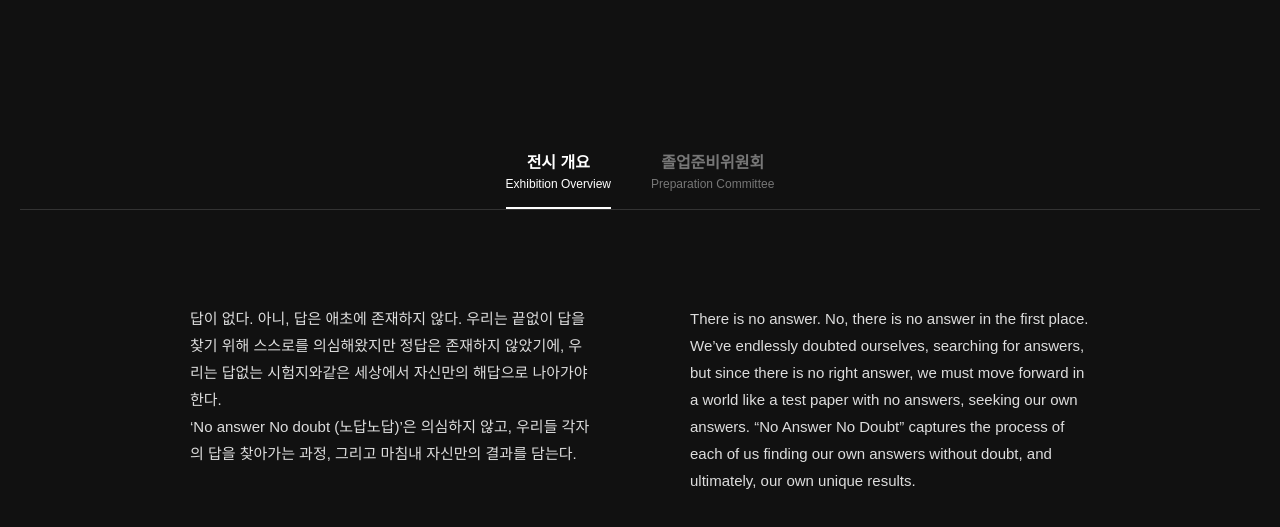
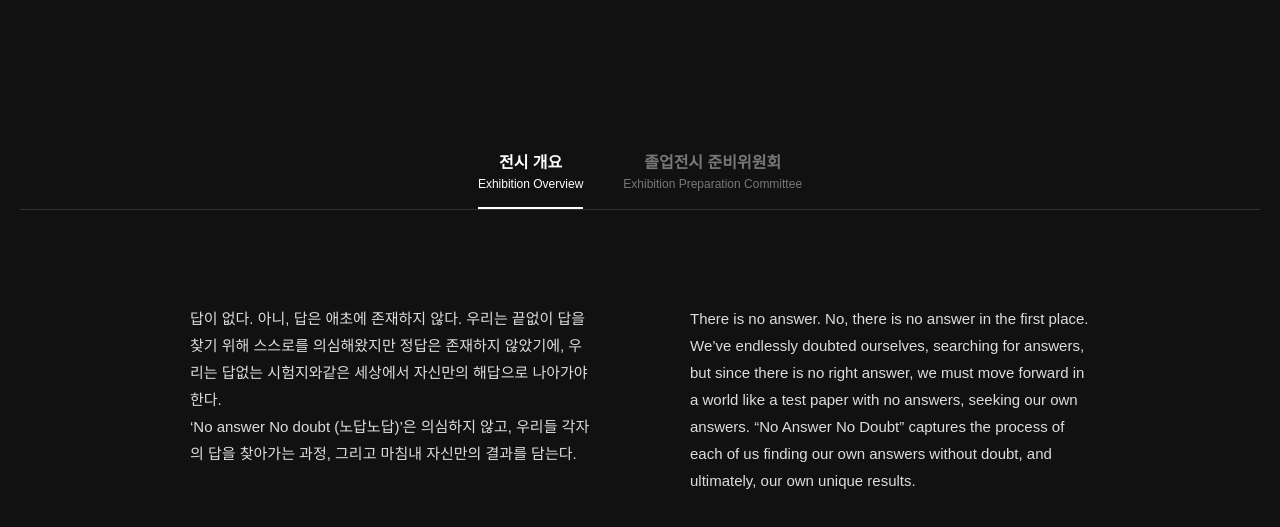
Before and after one commit to qhtjd8171/inuexhibition, a plain HTML site: page about.html in a window 1280 px wide. Shown: the part 79-606 px from the top of the page. Drawn offline with Linux system fonts and the light colour scheme; a web font is replaced by a local one.

Commit message:
Update  about.html

```diff
--- a/about.html
+++ b/about.html
@@ -40,8 +40,8 @@
                         <span class="sub-title">Exhibition Overview</span>
                     </button>
                     <button class="tab-button" data-tab="committee">
-                        <span class="main-title">졸업준비위원회</span>
-                        <span class="sub-title">Preparation Committee</span>
+                        <span class="main-title">졸업전시 준비위원회</span>
+                        <span class="sub-title">Exhibition Preparation Committee</span>
                     </button>
                 </div>
 
@@ -57,7 +57,7 @@
                 <div class="about-tab-content" id="committee">
                     <div class="committee-content">
                         <h2>2025 졸업전시 준비위원회</h2>
-                        <p class="sub-heading">INU Division Of Design Preparation Committee</p>
+                        <p class="sub-heading">INU Division Of Design Graduation Exhibition Committee</p>
                         <ul class="committee-list">
                             <li><span class="role">위원장</span> <span class="name">안규은</span></li>
                             <li><span class="role">부위원장</span> <span class="name">조가은</span></li>
```
